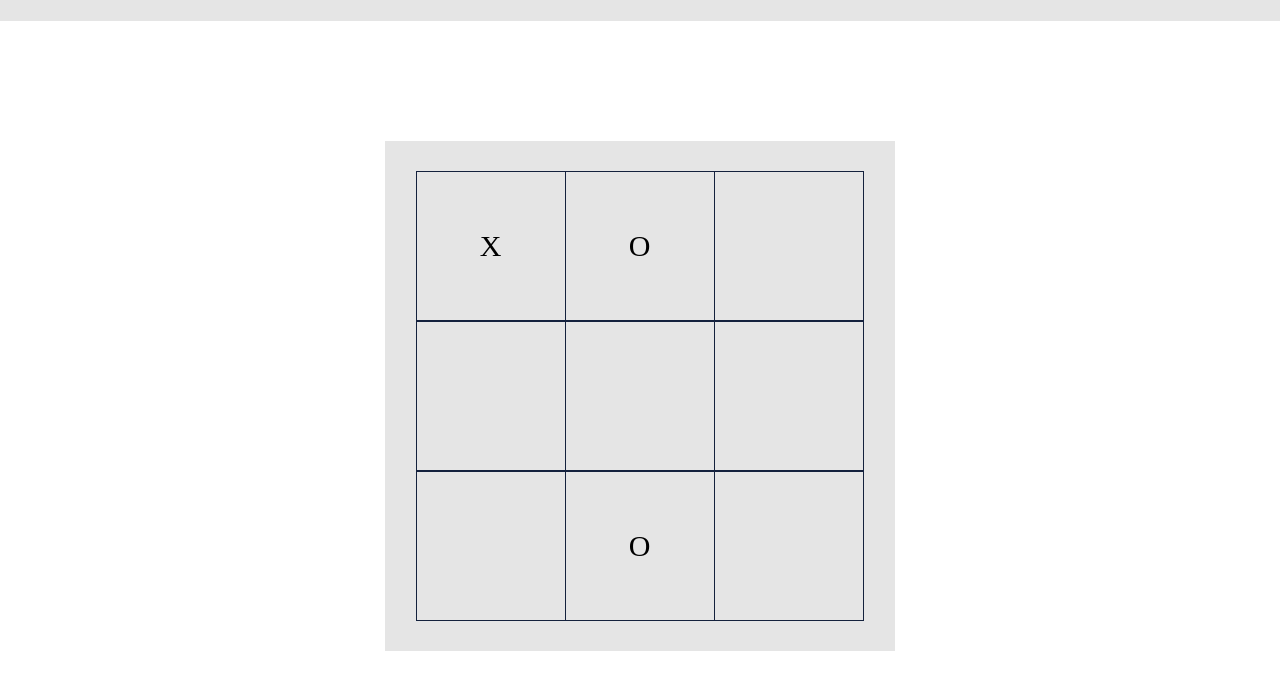
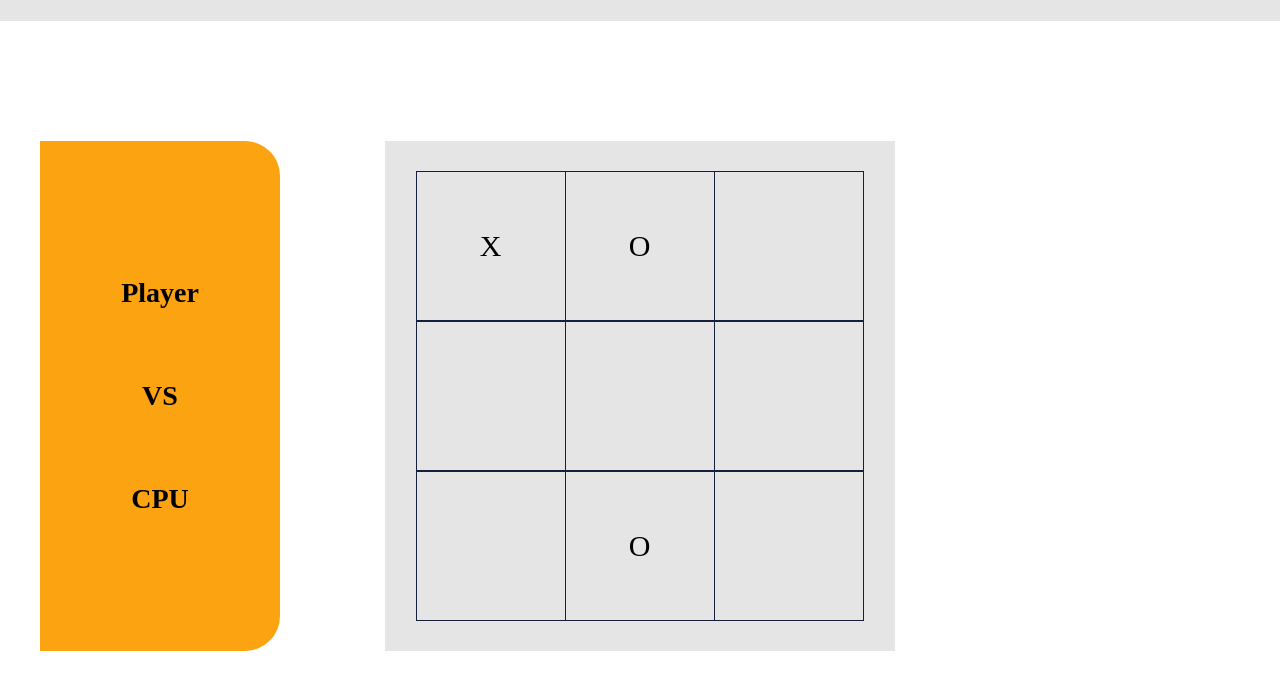
Before and after one commit to WavyBoyJodii/TicTacToe, a plain HTML site: page index.html in a window 1280 px wide. Shown: the part 99-788 px from the top of the page. Drawn offline with Linux system fonts and the light colour scheme.

Commit message:
Update styling for page

```diff
--- a/index.html
+++ b/index.html
@@ -13,6 +13,11 @@
       <h1>Tic Tac Toe</h1>
     </div>
     <div class="main">
+      <div class="vsbox">
+        <h3>Player</h3>
+        <h2>VS</h2>
+        <h3>CPU</h3>
+      </div>
       <div class="play"></div>
     </div>
   </body>
--- a/scripts.js
+++ b/scripts.js
@@ -9,6 +9,7 @@ const Gameboard = (() => {
       box.classList.add('box');
       box.textContent = gameboard[i];
       box.dataset.index = i;
+      box.addEventListener('click', Player.select)
       gameBox.appendChild(box);
       }
   }
@@ -18,7 +19,14 @@ const Gameboard = (() => {
 const Player = (name, symbol) => {
   const getName = () => name;
   const getSymbol = () => symbol;
-  return {getName, getSymbol};
+  const select = (e) => {
+    let choice = getSymbol();
+    let index = this.dataset.index;
+    if (gameboard[index] === "X" || "O") {
+      return} else {
+      gameboard[index] = choice;}
+    }
+  return {getName, getSymbol, select};
 };
 
 
--- a/style.css
+++ b/style.css
@@ -28,6 +28,26 @@ body {
   padding: 20px;
   height: 80vh;
   margin: 0;
+}
+
+.vsbox {
+  grid-area: vsbox;
+  display: flex;
+  flex-direction: column;
+  padding: 30px;
+  background-color: #fca311;
+  height: 450px;
+  width: 180px;
+  border-top-right-radius: 35px;
+  border-bottom-right-radius: 35px;
+  place-self: center;
+  justify-content: center;
+  align-items: center;
+  gap: 20px;
+}
+.vsbox h2,
+.vsbox h3 {
+  font-size: 28px;
 }
 
 .play {
```
